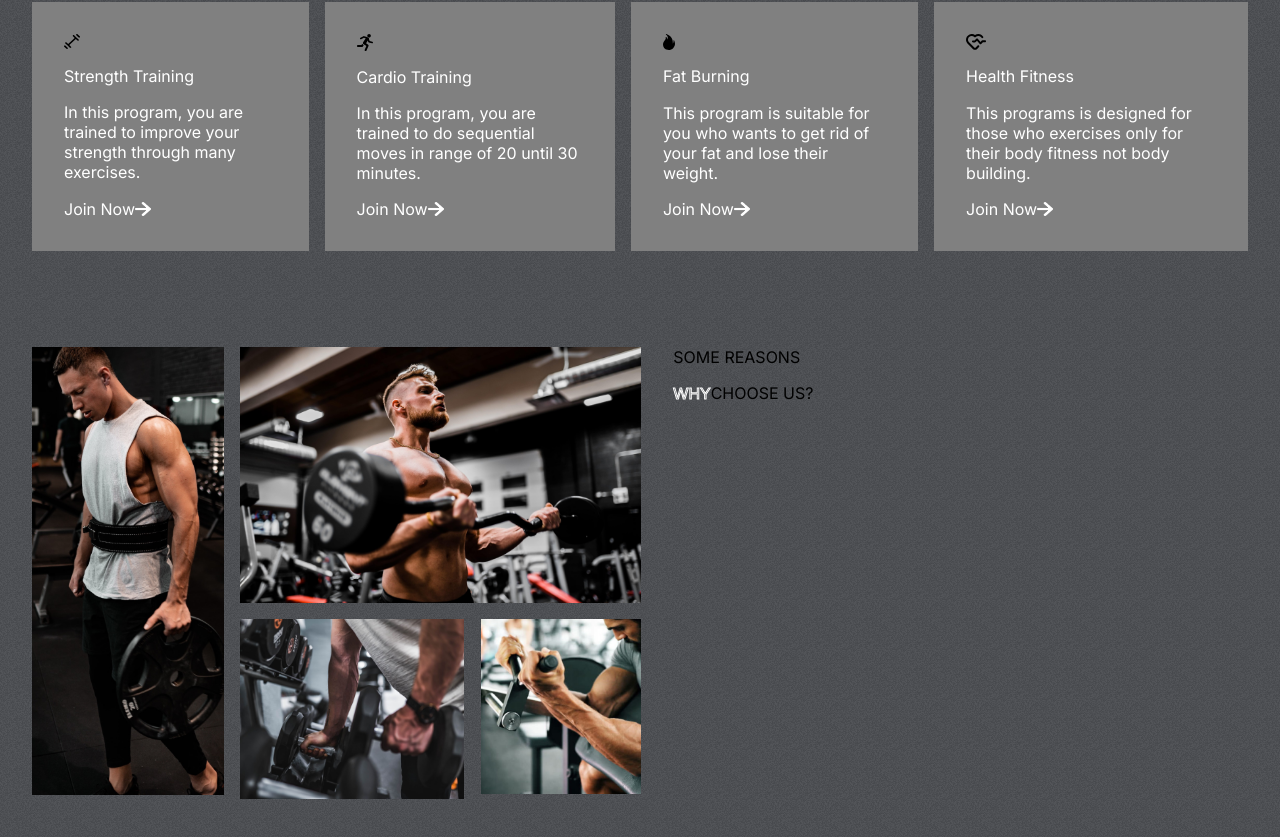
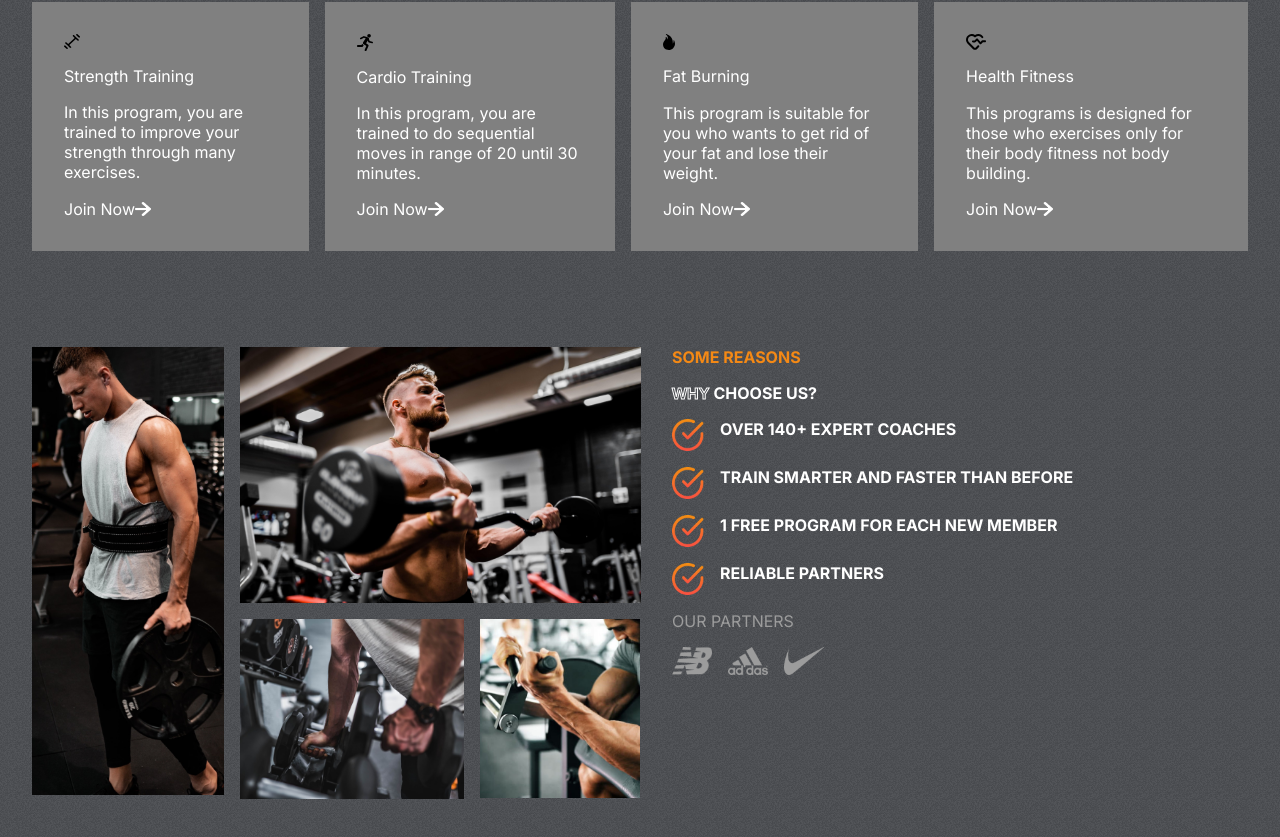
Before and after one commit to Saworieza/Fitness-Club, a React (Create React App) app: page / in a window 1280 px wide. Shown: the part 892-1729 px from the top of the page. Built offline with nearby package versions, Linux system fonts and the light colour scheme.

Commit message:
reasons section complete

```diff
--- a/src/components/Reasons/Reasons.css
+++ b/src/components/Reasons/Reasons.css
@@ -2,13 +2,12 @@
     padding: 0 2rem;
     display: flex;
     gap: 2rem;
-    grid-template: 2rem;
 }
 
 .left-r{
     flex: 1 1;
     display: grid;
-    grid-columns: repeat(3, 1fr);
+    grid-template-columns: repeat(3, 1fr);
     gap: 1rem;
     grid-auto-rows: 1fr;
 }
@@ -26,6 +25,7 @@
 .left-r > :nth-child(2){
     width: auto;
     height: 16rem;
+    grid-row: 1;
     grid-column: 2/4;
 }
 
@@ -39,6 +39,7 @@
     width: 10rem;
     grid-row: 2;
     grid-column: 3/4;
+    height: 11.2rem;
 }
 
 .right-r{
@@ -48,3 +49,46 @@
     display: flex;
     flex-direction: column;
 }
+
+.right-r > span{
+    font-weight: bold;
+    color: var(--orange)
+}
+
+.right-r > div{
+    color: white;
+    font-ize: 3rem;
+    font-weight: bold;
+}
+
+.details-r{
+    display: flex;
+    flex-direction: column;
+    gap: 1rem;
+}
+
+.details-r > div{
+    text-transform: uppercase;
+    display: flex;
+    font-size: 1rem;
+    gap: 1rem;
+}
+
+.details-r > div > img{
+    width: 2rem;
+    height: 2rem;
+}
+
+.partners-title{
+    color: var(--gray) !important;
+    font-weight: normal !important;
+}
+
+.partners{
+    display: flex;
+    gap: 1rem;
+}
+
+.partners > img{
+    width: 2.5rem;
+}
--- a/src/components/Reasons/Reasons.jsx
+++ b/src/components/Reasons/Reasons.jsx
@@ -21,9 +21,36 @@
         <div className='right-r'>
             <span>Some Reasons</span>
             <div>
-              <span className='stroke-text'>why</span>
-              <span>choose us?</span>
+              <span className='stroke-text' > why </span>
+              <span> choose us?</span>
             </div>
+
+            <div className='details-r'>
+              <div>
+                <img src={tick} alt='' />
+                <span>over 140+ expert coaches</span>
+              </div>
+              <div>
+                <img src={tick} alt='' />
+                <span>Train smarter and faster than before</span>
+              </div>
+              <div>
+                <img src={tick} alt='' />
+                <span>1 free program for each new member</span>
+              </div>
+              <div>
+                <img src={tick} alt='' />
+                <span>reliable partners</span>
+              </div>
+            </div>
+
+            <span className='partners-title'> OUR PARTNERS</span>
+            <div className='partners'>
+              <img src={nb} alt='' />
+              <img src={adidas} alt='' />
+              <img src={nike} alt='' />
+            </div>
+
         </div>
     </div>
   )
```
